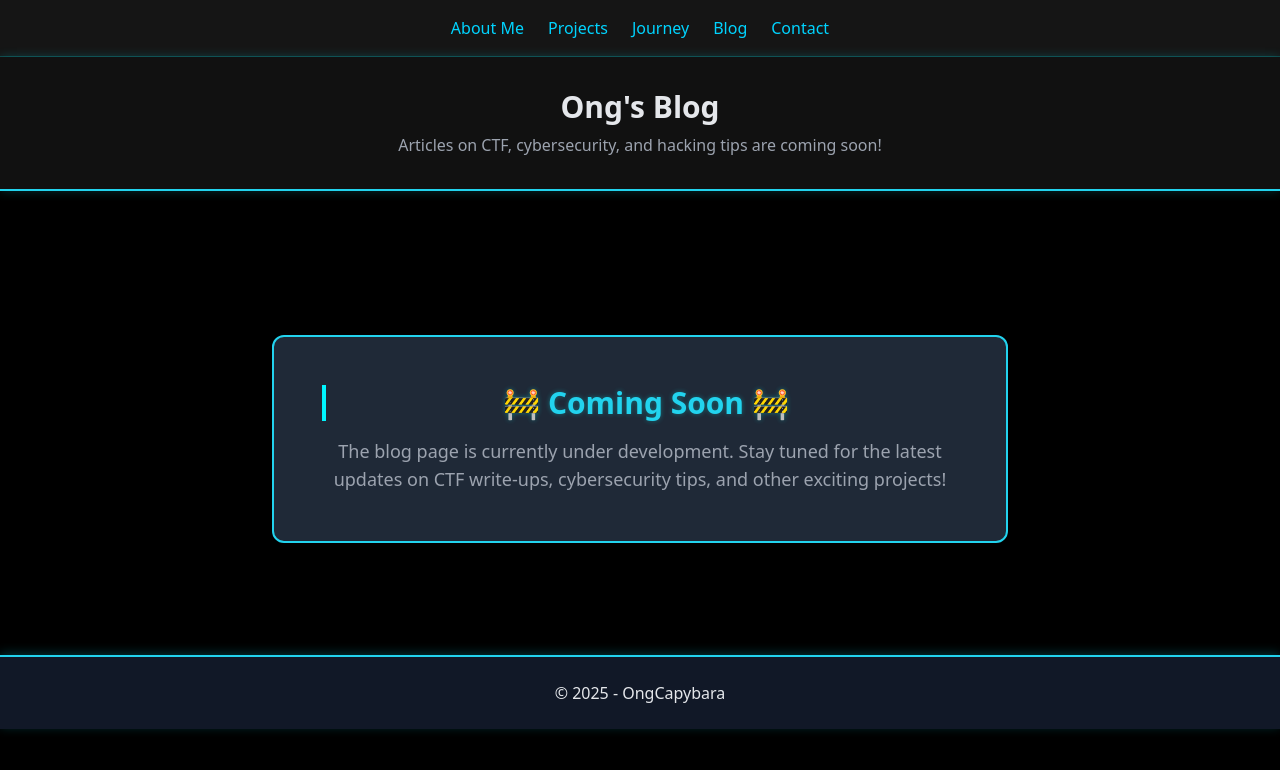
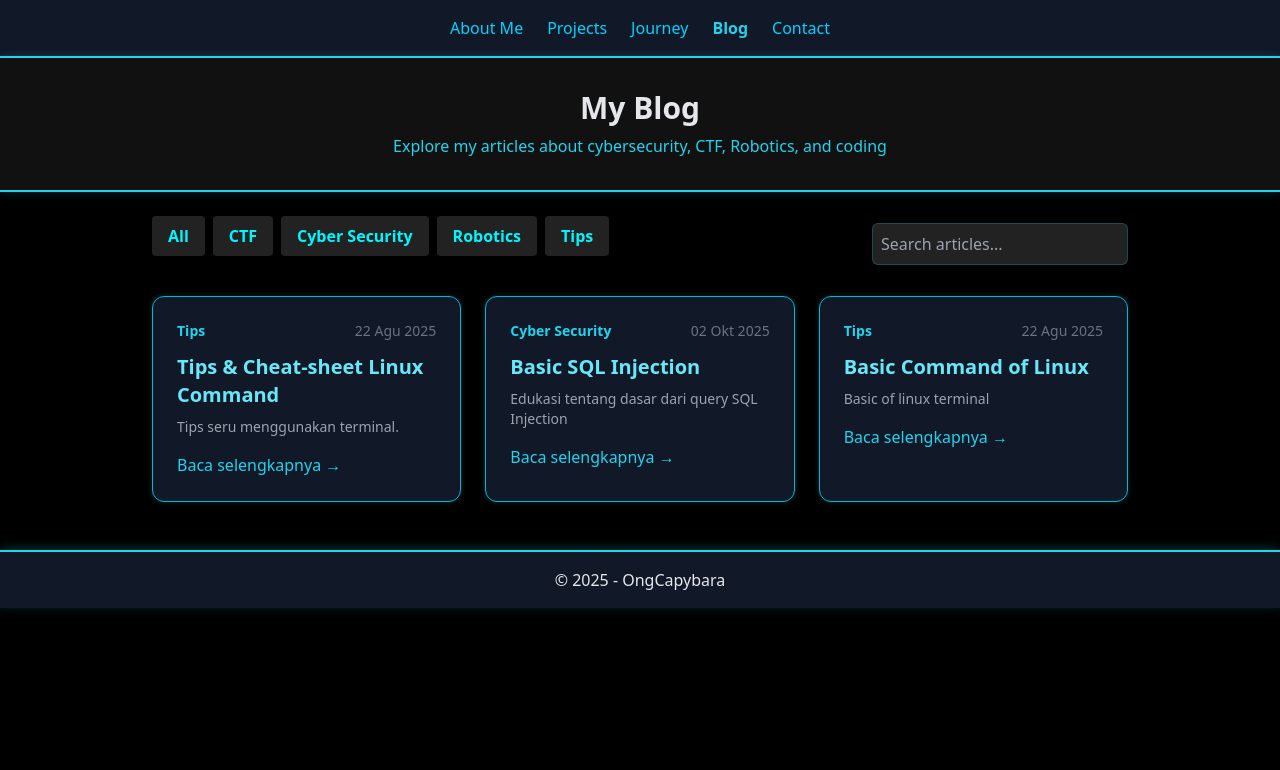
Before and after one commit to DevilTanuki99/OngCapybara, a plain HTML site: page blog.html in a window 1280 px wide. Drawn offline with nearby package versions, Linux system fonts and the light colour scheme.

Commit message:
Update blog.html

```diff
--- a/blog.html
+++ b/blog.html
@@ -3,51 +3,92 @@
 <head>
   <meta charset="UTF-8">
   <meta name="viewport" content="width=device-width, initial-scale=1.0">
-  <title>OngCapybara</title>
+  <title>OngCapybara - Blog</title>
+  <script src="https://cdn.tailwindcss.com"></script>
   <link rel="stylesheet" href="src/styles/styles.css">
-  <script src="https://cdn.tailwindcss.com"></script>
 </head>
 <body class="bg-black text-gray-200 font-sans">
-  <nav>
+
+  <!-- NAVIGATION -->
+  <nav class="flex justify-center gap-6 p-4 border-b-2 border-cyan-400 bg-gray-900">
     <a href="index.html" class="hover:text-cyan-400">About Me</a>
     <a href="project.html" class="hover:text-cyan-400">Projects</a>
     <a href="journey.html" class="hover:text-cyan-400">Journey</a>
-    <a href="blog.html" class="hover:text-cyan-400">Blog</a>
+    <a href="blog.html" class="text-cyan-400 font-semibold">Blog</a>
     <a href="contact.html" class="hover:text-cyan-400">Contact</a>
   </nav>
 
+  <!-- HEADER -->
   <header class="text-center p-8 border-b-2 border-cyan-400">
-    <h1 class="text-3xl font-bold">Ong's Blog</h1>
-    <p class="text-gray-400 mt-2">Articles on CTF, cybersecurity, and hacking tips are coming soon!</p>
+    <h1 class="text-3xl font-bold">My Blog</h1>
+    <p class="text-cyan-400 mt-2">Explore my articles about cybersecurity, CTF, Robotics, and coding</p>
   </header>
 
-  <main class="max-w-4xl mx-auto p-8">
-    <section class="text-center mt-20">
-      <div class="inline-block bg-gray-800 p-12 rounded-xl shadow-lg border-2 border-cyan-400">
-        <h2 class="text-3xl font-bold text-cyan-400 mb-4">🚧 Coming Soon 🚧</h2>
-        <p class="text-gray-400 text-lg">The blog page is currently under development. Stay tuned for the latest updates on CTF write-ups, cybersecurity tips, and other exciting projects!</p>
+  <!-- FILTER / SEARCH -->
+  <main class="max-w-5xl mx-auto p-6">
+    <div class="flex flex-col sm:flex-row justify-between items-center mb-6 gap-4">
+      <!-- Category Buttons -->
+      <div class="flex flex-wrap gap-2" id="categoryButtons">
+        <button class="category-btn px-4 py-2 bg-cyan-500 text-black rounded hover:bg-cyan-400 transition" data-category="all">All</button>
+        <button class="category-btn px-4 py-2 bg-gray-800 text-cyan-300 rounded hover:bg-gray-700 transition" data-category="ctf">CTF</button>
+        <button class="category-btn px-4 py-2 bg-gray-800 text-cyan-300 rounded hover:bg-gray-700 transition" data-category="cyber">Cyber Security</button>
+        <button class="category-btn px-4 py-2 bg-gray-800 text-cyan-300 rounded hover:bg-gray-700 transition" data-category="Robotics">Robotics</button>
+        <button class="category-btn px-4 py-2 bg-gray-800 text-cyan-300 rounded hover:bg-gray-700 transition" data-category="tips">Tips</button>
       </div>
-    </section>
 
-    <!-- Placeholder artikel (boleh dihapus kalau mau bersih) -->
-    <!-- <section class="mt-16 space-y-6">
-      <article class="p-6 border border-cyan-400 rounded-xl hover:shadow-lg hover:border-cyan-300 transition">
-        <h3 class="text-2xl font-semibold text-cyan-400">[Placeholder] Write-up CTF #1</h3>
-        <p class="text-gray-400">Coming soon...</p>
-        <a href="#" class="text-cyan-300 hover:text-cyan-400">Baca selengkapnya</a>
+      <!-- Search Box -->
+      <input type="text" id="searchBox" placeholder="Search articles..."
+             class="p-2 rounded bg-gray-800 text-gray-200 w-full sm:w-64">
+    </div>
+
+    <!-- BLOG GRID -->
+    <div id="blogs" class="grid sm:grid-cols-1 md:grid-cols-2 lg:grid-cols-3 gap-6">
+
+      <article class="project-item tips bg-gray-900 p-6 rounded-xl border border-cyan-500 hover:shadow-cyan-400/40 hover:scale-[1.02] transition">
+        <div class="flex justify-between items-center mb-3">
+          <span class="text-sm text-cyan-400 font-semibold">Tips</span>
+          <span class="text-gray-500 text-sm">22 Agu 2025</span>
+        </div>
+        <h3 class="text-xl font-semibold text-cyan-300 mb-2">Tips & Cheat-sheet Linux Command</h3>
+        <p class="text-gray-400 text-sm mb-4">
+          Tips seru menggunakan terminal.
+        </p>
+        <a href="blogs/command_praktiks_linux.html" class="inline-block text-cyan-400 hover:text-cyan-300 font-medium">Baca selengkapnya →</a>
       </article>
 
-      <article class="p-6 border border-cyan-400 rounded-xl hover:shadow-lg hover:border-cyan-300 transition">
-        <h3 class="text-2xl font-semibold text-cyan-400">[Placeholder] Write-up CTF #2</h3>
-        <p class="text-gray-400">Coming soon...</p>
-        <a href="#" class="text-cyan-300 hover:text-cyan-400">Baca selengkapnya</a>
+      <article class="project-item cyber bg-gray-900 p-6 rounded-xl border border-cyan-500 hover:shadow-cyan-400/40 hover:scale-[1.02] transition">
+        <div class="flex justify-between items-center mb-3">
+          <span class="text-sm text-cyan-400 font-semibold">Cyber Security</span>
+          <span class="text-gray-500 text-sm">02 Okt 2025</span>
+        </div>
+        <h3 class="text-xl font-semibold text-cyan-300 mb-2">Basic SQL Injection</h3>
+        <p class="text-gray-400 text-sm mb-4">
+          Edukasi tentang dasar dari query SQL Injection
+        </p>
+        <a href="blogs/sql_inject_dasar.html" class="inline-block text-cyan-400 hover:text-cyan-300 font-medium">Baca selengkapnya →</a>
       </article>
-    </section> -->
+
+      <article class="project-item tips bg-gray-900 p-6 rounded-xl border border-cyan-500 hover:shadow-cyan-400/40 hover:scale-[1.02] transition">
+        <div class="flex justify-between items-center mb-3">
+          <span class="text-sm text-cyan-400 font-semibold">Tips</span>
+          <span class="text-gray-500 text-sm">22 Agu 2025</span>
+        </div>
+        <h3 class="text-xl font-semibold text-cyan-300 mb-2">Basic Command of Linux</h3>
+        <p class="text-gray-400 text-sm mb-4">
+          Basic of linux terminal
+        </p>
+        <a href="blogs/command_dasar_linux.html" class="inline-block text-cyan-400 hover:text-cyan-300 font-medium">Baca selengkapnya →</a>
+      </article>
+
+    </div>
   </main>
 
-  <footer class="text-center p-6 border-t-2 border-cyan-400 bg-gray-900 mt-12">
+  <!-- FOOTER -->
+  <footer class="text-center p-4 border-t-2 border-cyan-400 bg-gray-900">
     <p>&copy; 2025 - OngCapybara</p>
   </footer>
 
+  <!-- SCRIPT -->
+  <script src="src/script/script-blog.js"></script>
 </body>
 </html>
```
